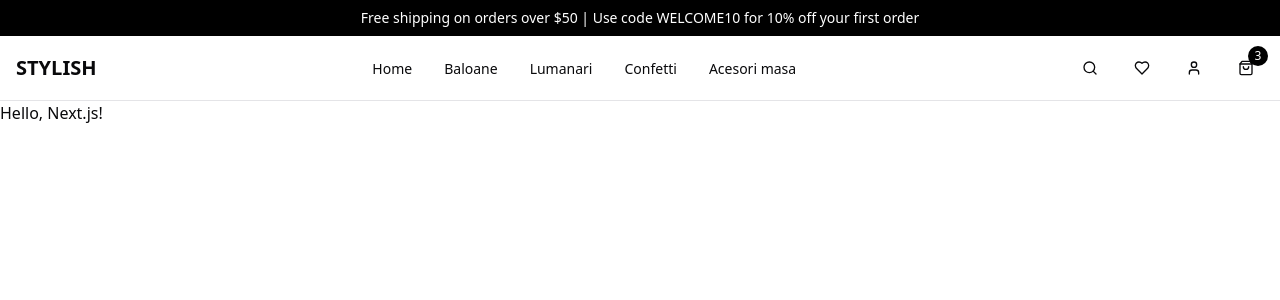
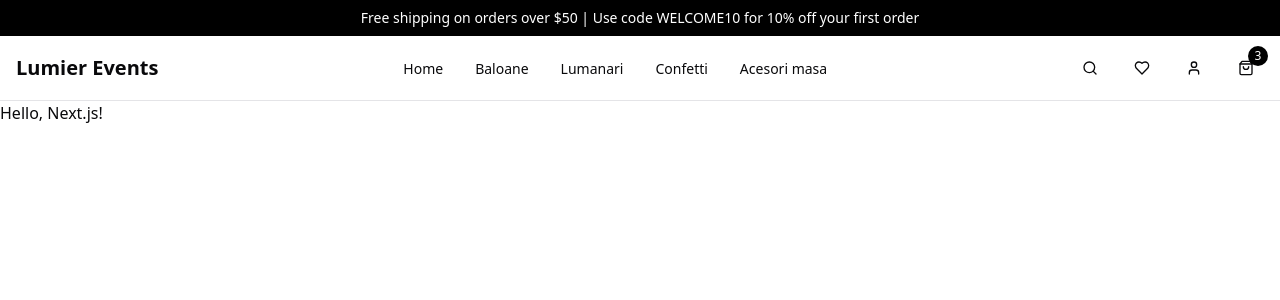
Before and after one commit to EzekelELE/BAAJ-AYA, a Next.js app: page / in a window 1280 px wide. Shown: the top 300 px of the page. Built offline with nearby package versions, Linux system fonts and the light colour scheme.

Commit message:
changed website name

```diff
--- a/src/components/navbar.jsx
+++ b/src/components/navbar.jsx
@@ -149,7 +149,7 @@
 
           {/* Logo */}
           <Link href="/" className="flex items-center">
-            <span className="text-xl font-bold">STYLISH</span>
+            <span className="text-xl font-bold">Lumier Events</span>
           </Link>
 
           {/* Desktop Navigation */}
```
